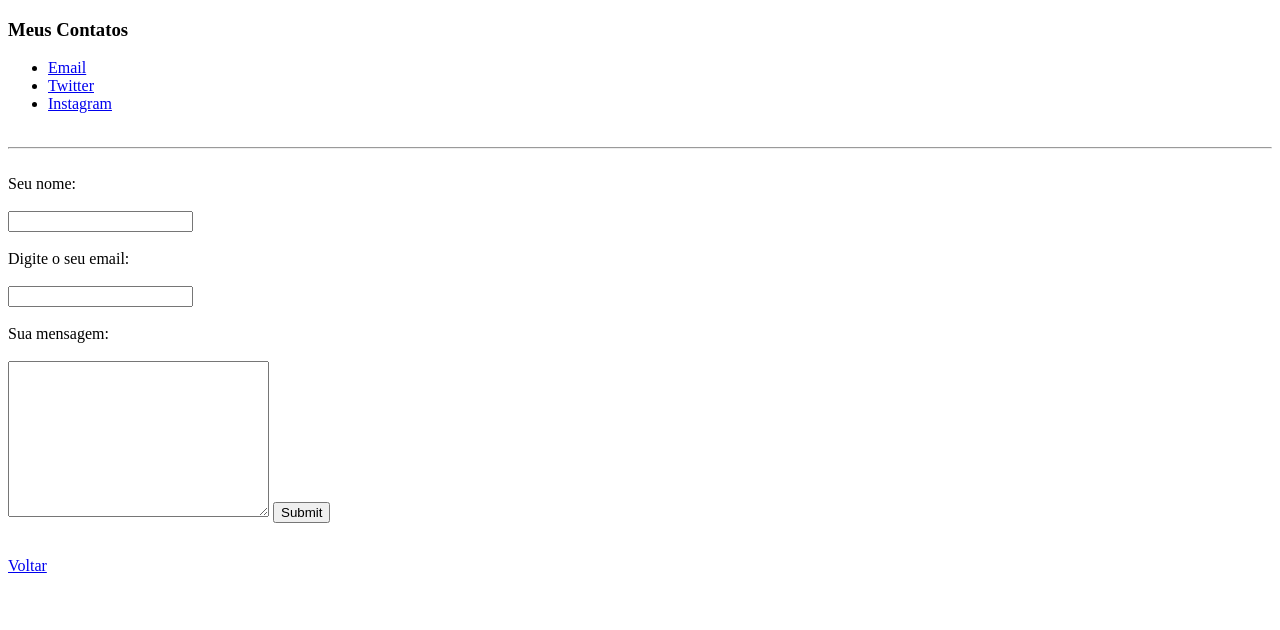
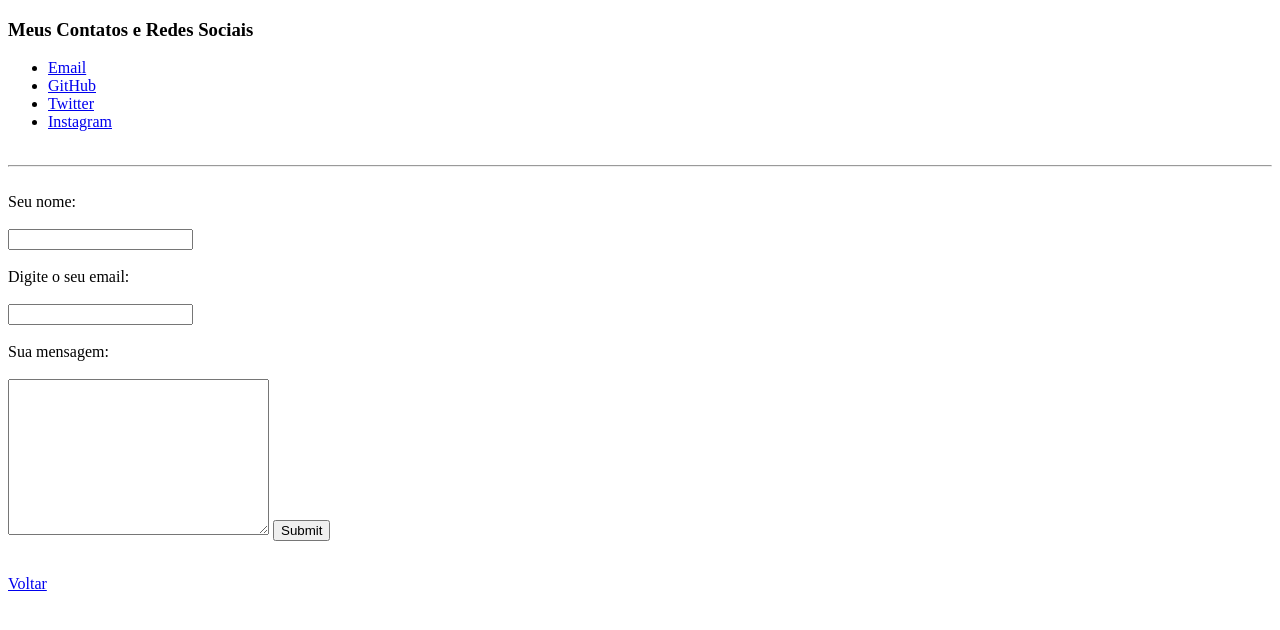
Before and after one commit to LogLucasRocha/CV, a plain HTML site: page contatos.html in a window 1280 px wide. Drawn offline with Linux system fonts and the light colour scheme.

Commit message:
CV Upadate

```diff
--- a/contatos.html
+++ b/contatos.html
@@ -6,10 +6,11 @@
     <meta name="viewport" content="width=device-width, initial-scale=1.0">
     <title>Contatos</title>
 </head>
-<h3>Meus Contatos</h3>
+<h3>Meus Contatos e Redes Sociais</h3>
 <body>
     <ul>
         <li><a href="mailto:lucasrocha77706@gmail.com">Email</a></li>
+        <li><a href="https://github.com/LogLucasRocha">GitHub</a></li>
         <li><a href="https://twitter.com/MrLucasRocha">Twitter</a></li>
         <li><a href="https://www.instagram.com/lucasz.png/">Instagram</a></li> <br>
     </ul>
```
Also changed, not shown: index.html (+2 -2 lines).
